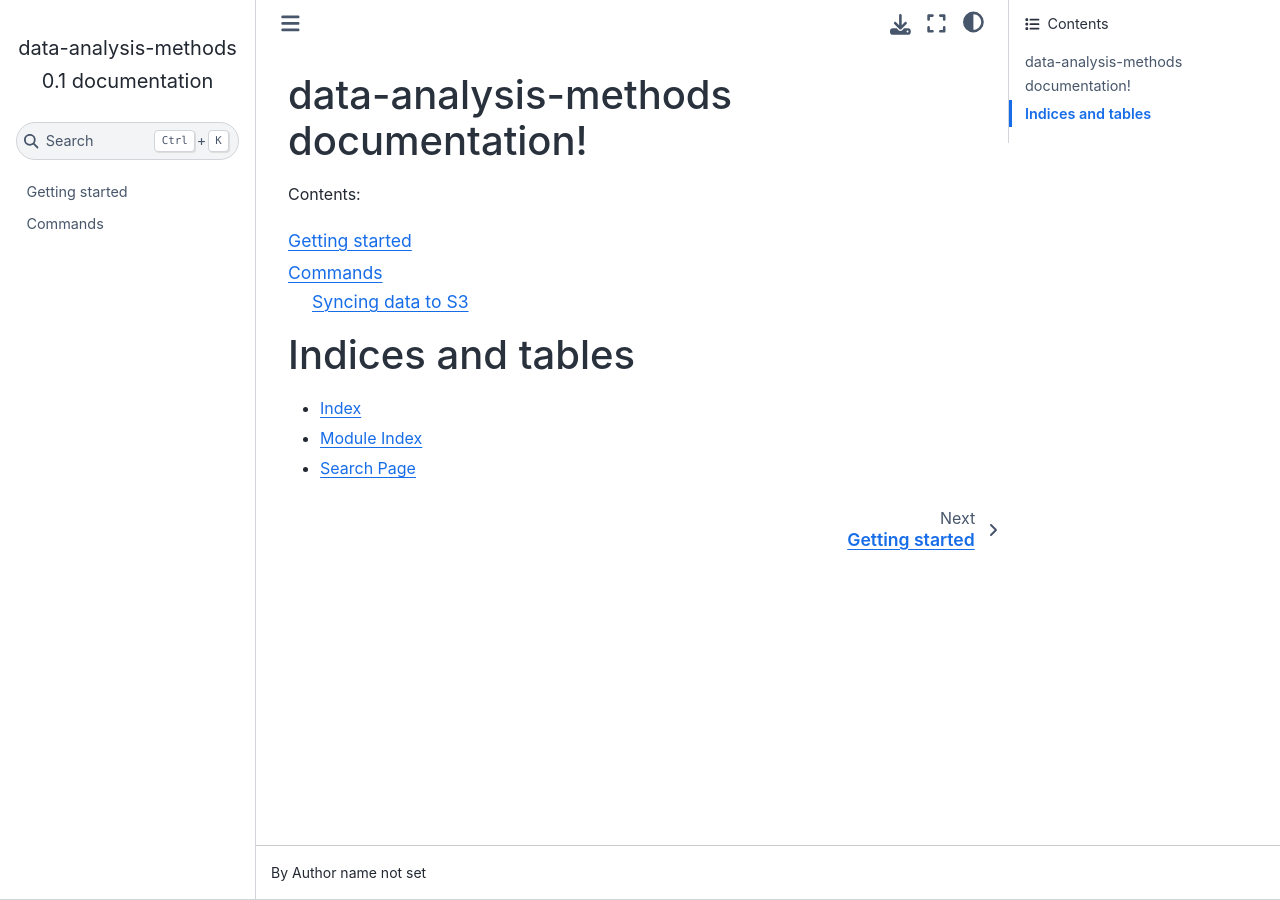
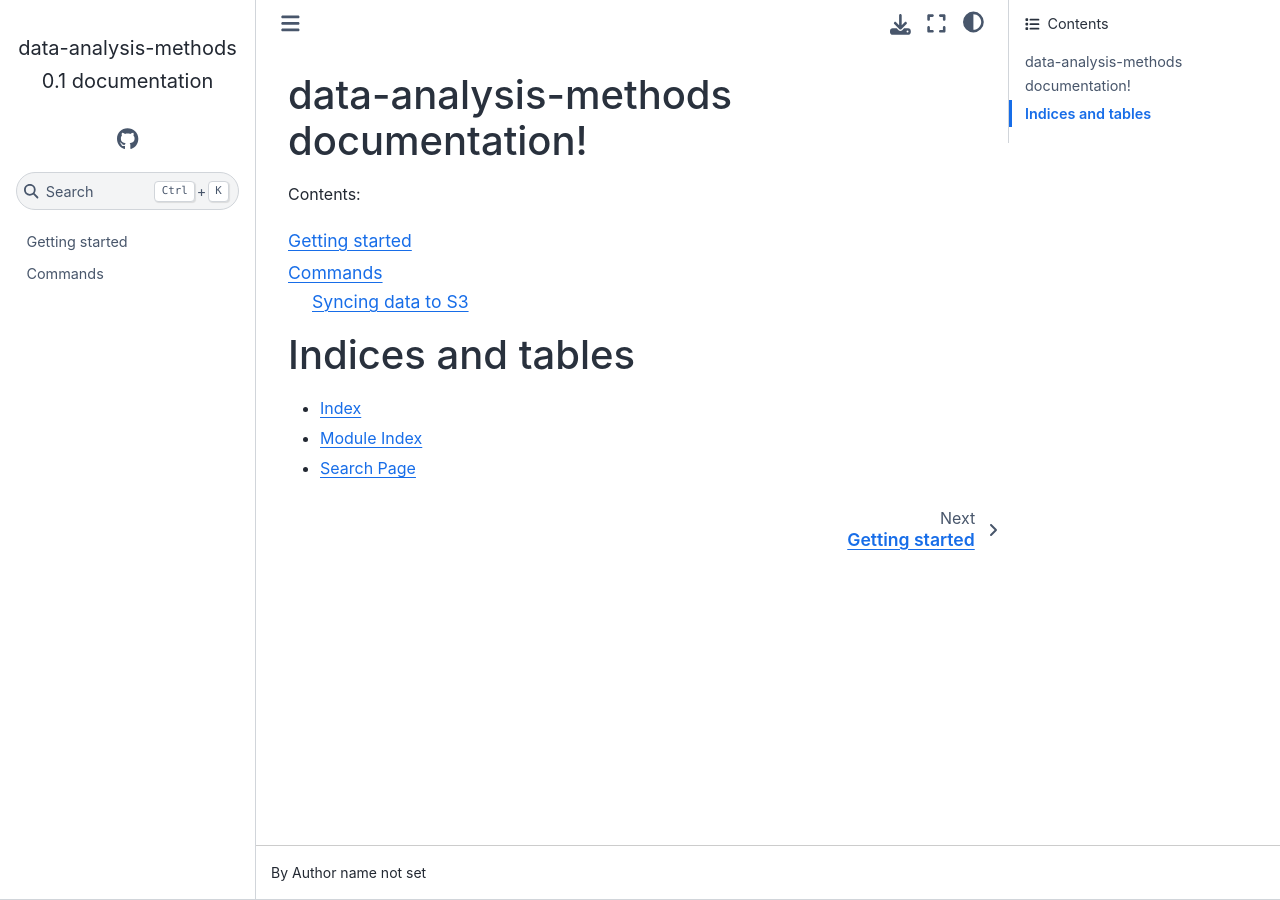
Before and after one commit to Hjklvfr/DataAnalysisMethods, a Sphinx documentation site: the page built from docs/index.rst, in a window 1280 px wide. Built offline with Sphinx 7.4.7 and the Sphinx Book theme 1.1.4, drawn with Linux system fonts in a browser that asks for light colours.

Commit message:
update actions

```diff
--- a/docs/conf.py
+++ b/docs/conf.py
@@ -26,7 +26,10 @@
 
 # Add any Sphinx extension module names here, as strings. They can be extensions
 # coming with Sphinx (named 'sphinx.ext.*') or your custom ones.
-extensions = []
+extensions = [
+    "myst_nb",
+    "sphinx_design",
+]
 
 # Add any paths that contain templates here, relative to this directory.
 templates_path = ['_templates']
@@ -96,7 +99,16 @@
 # Theme options are theme-specific and customize the look and feel of a theme
 # further.  For a list of options available for each theme, see the
 # documentation.
-# html_theme_options = {}
+html_theme_options = {
+    "repository_url": "https://github.com/Hjklvfr/DataAnalysisMethods",
+    "icon_links": [
+        {
+            "name": "GitHub",
+            "url": "https://github.com/Hjklvfr/DataAnalysisMethods",
+            "icon": "fa-brands fa-github",
+        },
+    ],
+}
 
 # Add any paths that contain custom themes here, relative to this directory.
 # html_theme_path = []
@@ -115,7 +127,7 @@
 # The name of an image file (within the static path) to use as favicon of the
 # docs.  This file should be a Windows icon file (.ico) being 16x16 or 32x32
 # pixels large.
-html_favicon = 'favicon.ico'
+html_favicon = '_static/favicon.ico'
 
 # Add any paths that contain custom static files (such as style sheets) here,
 # relative to this directory. They are copied after the builtin static files,
--- a/pyproject.toml
+++ b/pyproject.toml
@@ -14,6 +14,12 @@
 
 [tool.poetry.dev-dependencies]
 
+[tool.poetry.group.docs.dependencies]
+myst-nb = "^1.0.0"
+sphinx = "^7.2.6"
+sphinx-book-theme = "^1.1.0"
+myst-parser = "^2.0.0"
+
 [build-system]
 requires = ["poetry-core>=1.0.0"]
 build-backend = "poetry.core.masonry.api"
```
Also changed, not shown: docs/_static/favicon.ico (renamed from docs/favicon.ico), 2 other files.
